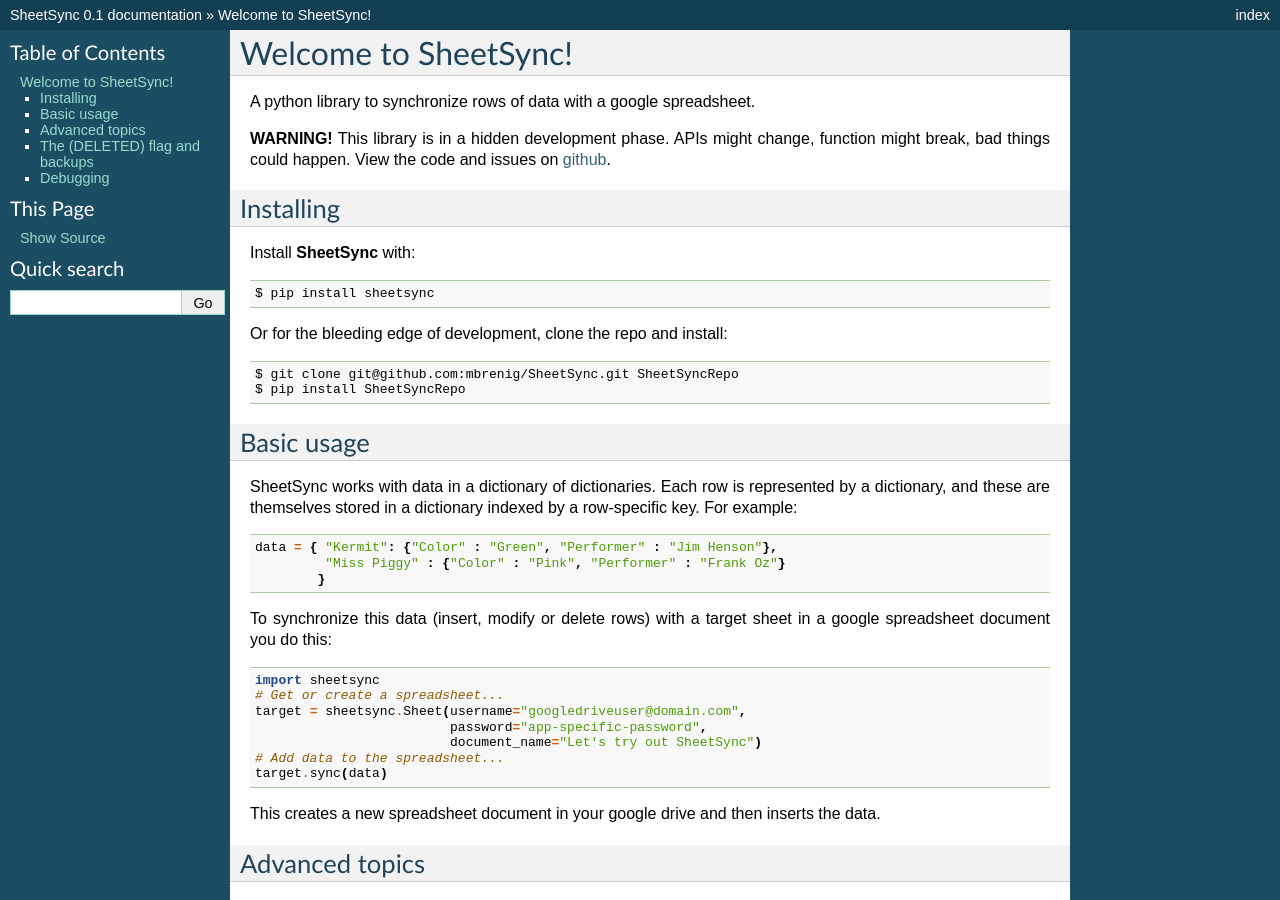
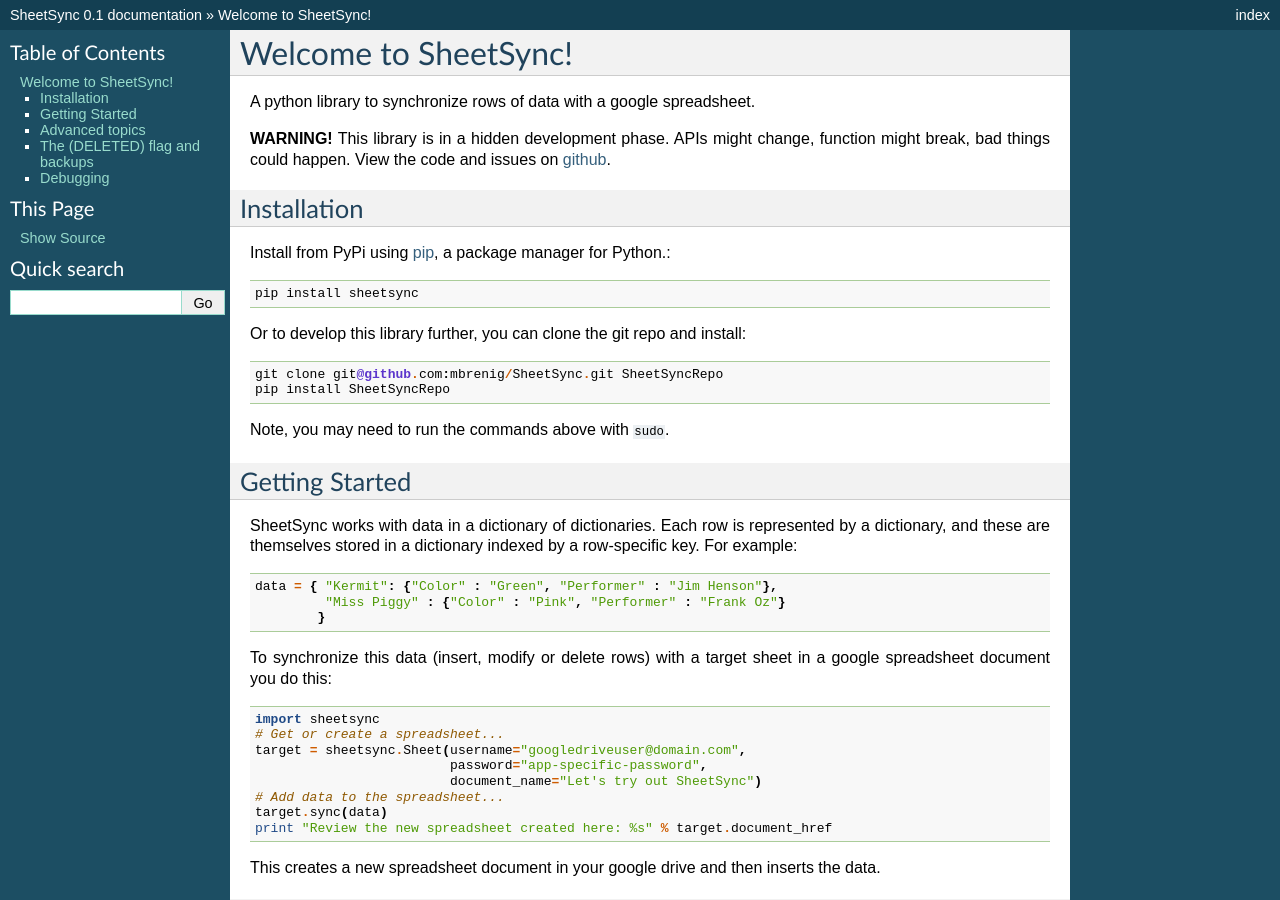
Before and after one commit to mbrenig/SheetSync, a Sphinx documentation site: the page built from docs/index.rst, in a window 1280 px wide and 900 px high. Built offline with Sphinx 7.4.7, drawn with Linux system fonts in a browser that asks for light colours.

```diff
--- a/docs/index.rst
+++ b/docs/index.rst
@@ -6,19 +6,23 @@ A python library to synchronize rows of data with a google spreadsheet.
 break, bad things could happen. View the code and issues on `github
 <http://github.com/mbrenig/SheetSync>`_.
 
-Installing
-----------
-Install **SheetSync** with::
+Installation
+------------
 
-  $ pip install sheetsync
+Install from PyPi using `pip <http://www.pip-installer.org/en/latest/>`__, a
+package manager for Python.::
 
-Or for the bleeding edge of development, clone the repo and install::
+  pip install sheetsync
 
-  $ git clone git@github.com:mbrenig/SheetSync.git SheetSyncRepo
-  $ pip install SheetSyncRepo
+Or to develop this library further, you can clone the git repo and install::
 
-Basic usage
------------
+  git clone git@github.com:mbrenig/SheetSync.git SheetSyncRepo
+  pip install SheetSyncRepo
+
+Note, you may need to run the commands above with ``sudo``.
+
+Getting Started
+---------------
 SheetSync works with data in a dictionary of dictionaries. Each row is
 represented by a dictionary, and these are themselves stored in a dictionary
 indexed by a row-specific key. For example:
@@ -41,6 +45,7 @@ sheet in a google spreadsheet document you do this:
                              document_name="Let's try out SheetSync")
     # Add data to the spreadsheet...
     target.sync(data)
+    print "Review the new spreadsheet created here: %s" % target.document_href
 
 This creates a new spreadsheet document in your google drive and then inserts the data.
 
```
Also changed, not shown: README.rst (+83 -2 lines).
